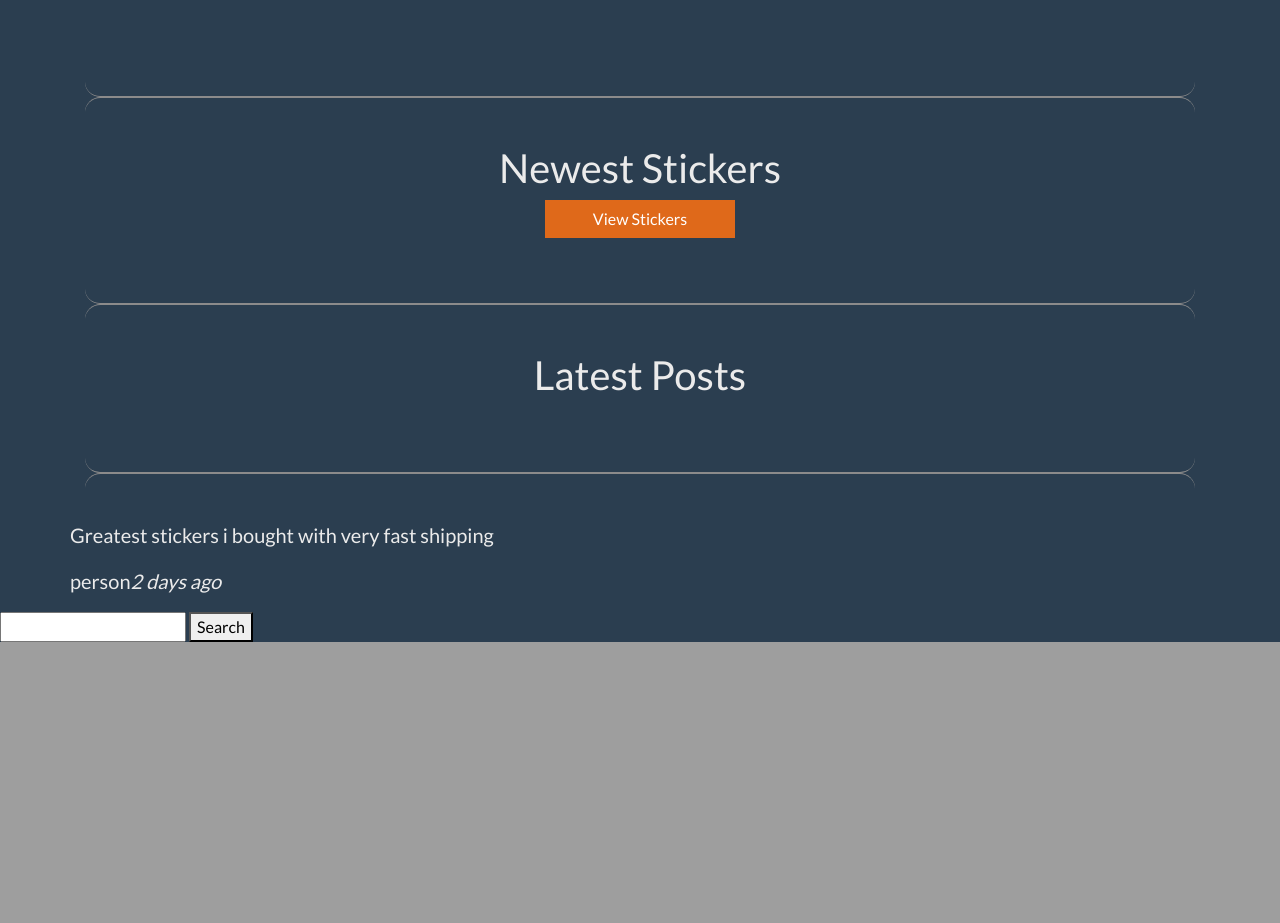
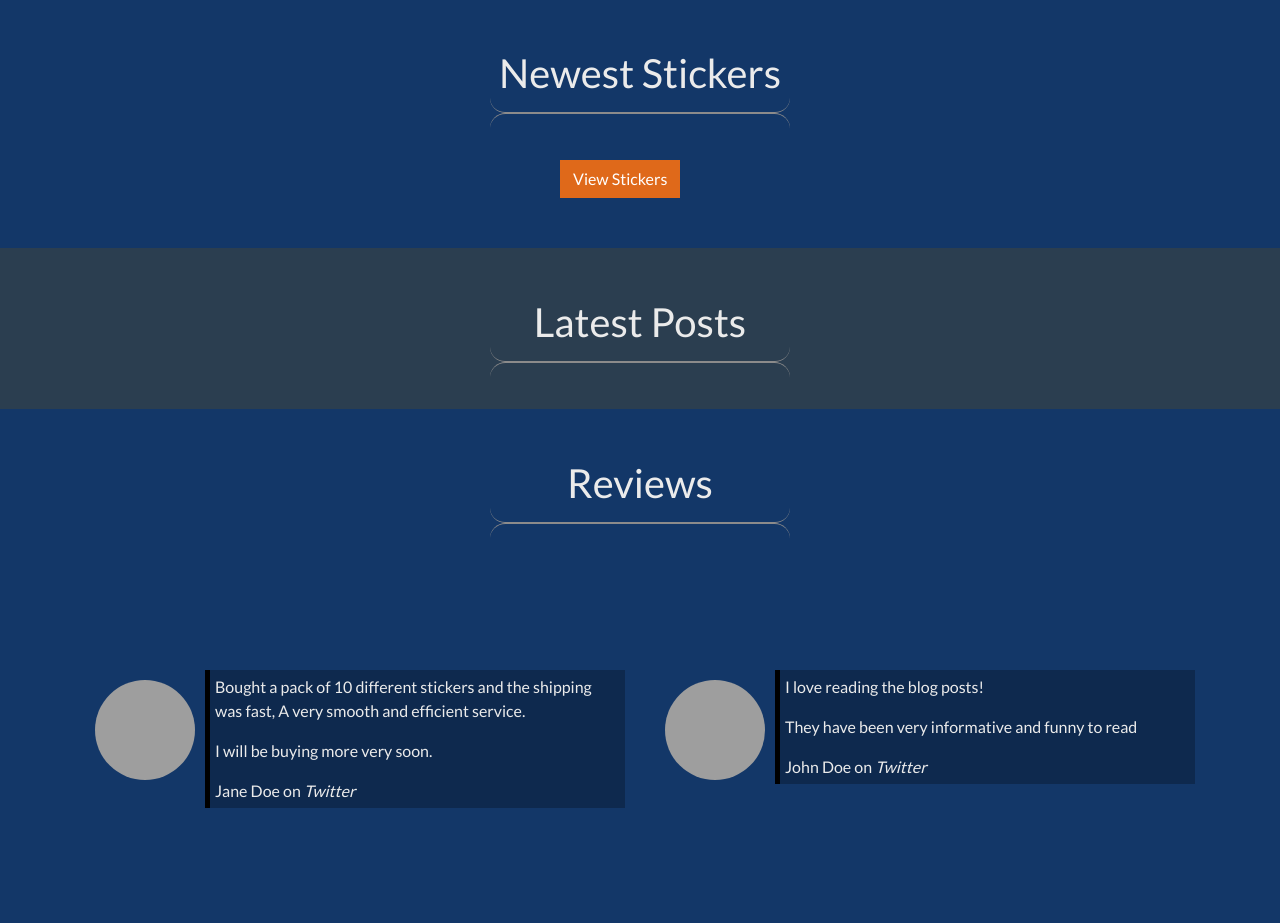
Before and after one commit to John-E5/Dev-Stickers, a Django app: page / in a window 1280 px wide. Shown: the part 801-1724 px from the top of the page. Before the commit the page ends 1443 px from the top, so only its background shows below. Run offline with Django 3.2, Linux system fonts and the light colour scheme; data that the repository does not hold is empty; some libraries are stand-ins or nearby versions; grey boxes are pictures that could not be loaded.

Commit message:
Updated landing section styles and added sal.js library

```diff
--- a/landing/templates/index.html
+++ b/landing/templates/index.html
@@ -5,7 +5,6 @@
         <div class="jumbotron jumbotron-fluid">
             <div class="container text-center jumbo-title">
                 <h1 class="display-1 font-weight-bold">Dev Stickers</h1>
-                <hr class="my-1">
                 <p class="lead font-weight-bold">Top Blog Posts and All the Best Developer Stickers.</p>
                 <p class="lead">
                     <a class="btn btn-primary btn-lg" href="{% url 'stickers' %}" role="button">Shop Now</a>
@@ -16,8 +15,8 @@
 
     <section id="stickers">
         <div class="container">
-            <hr>
             <h1 class="text-center">Newest Stickers</h1>
+            <hr class="section-hr">
             <div class="row">
                 {% for sticker in stickers %}
                 <div class="col-md-3">
@@ -27,15 +26,18 @@
                     </div>
                 </div>
                 {% endfor %}
-            <a href="{% url 'stickers' %}" class="col-md-2 offset-md-5 btn btn-primary">View Stickers</a>
+                <div class="col-8 offset-3 col-md-2 offset-md-5 sticker-button">
+                    <a href="{% url 'stickers' %}" class="btn btn-primary">View
+                        Stickers</a>
+                </div>
             </div>
         </div>
     </section>
 
     <section id="posts">
         <div class="container">
-            <hr>
             <h1 class="text-center">Latest Posts</h1>
+            <hr class="section-hr">
             <div class="row">
                 {% for post in posts %}
                 <div class="col-md-6 card text-center">
@@ -58,12 +60,38 @@
 
     <section id="reviews">
         <div class="container">
-            <hr>
+            <h1 class="text-center">Reviews</h1>
+            <hr class="section-hr">
             <div class="row">
-                <blockquote class="blockquote">
-                    <p>Greatest stickers i bought with very fast shipping</p>
-                    <footer>person<cite>2 days ago</cite></footer>
-                </blockquote>
+                <div class="col-xs-12 col-md-6">
+                    <div class="media">
+                        <div class="media-left hidden-xs">
+                            <img src="media/images/woman.png" class="rounded-circle" height=100 width=100>
+                        </div>
+                        <div class="media-body">
+                            <blockquote class="quote">
+                                <p>Bought a pack of 10 different stickers and the shipping was fast,
+                                    A very smooth and efficient service.</p>
+                                    <p>I will be buying more very soon.</p>
+                                <footer>Jane Doe on <cite title="Twitter">Twitter</cite></footer>
+                            </blockquote>
+                        </div>
+                    </div>
+                </div>
+                <div class="col-xs-12 col-md-6">
+                    <div class="media">
+                        <div class="media-left hidden-xs">
+                            <img src="media/images/guy-image.png" class="rounded-circle" height=100 width=100>
+                        </div>
+                        <div class="media-body">
+                            <blockquote class="quote">
+                                <p>I love reading the blog posts!</p>
+                                <p>They have been very informative and funny to read</p>
+                                <footer>John Doe on <cite title="Twitter">Twitter</cite></footer>
+                            </blockquote>
+                        </div>
+                    </div>
+                </div>
             </div>
         </div>
     </section>
--- a/static/css/style.css
+++ b/static/css/style.css
@@ -1,4 +1,8 @@
+
 /*--------------------------------------------------------------------Landing*/
+h1 {
+    padding-top: 50px;
+}
 
 .jumbotron {
     height: 100vh;
@@ -12,6 +16,7 @@
     align-items: center;
     justify-content: center;
     color: #3c4957;
+    margin: 0;
 }
 
 .jumbo-title {
@@ -25,10 +30,6 @@
 .card {
     background: transparent;
     border-style: none;
-}
-
-.container {
-    padding-top: 50px;
 }
 
 .fa {
@@ -52,3 +53,47 @@ hr:before {
   border-width: 0 0 1px 0;
   border-radius: 20px;
 }
+
+hr.section-hr {
+    width: 300px;
+    color: black;
+}
+
+/*--------------------------------Landing stickers*/
+
+#stickers {
+    background-color: #133768;
+    padding: 0;
+    margin: 0;
+}
+
+.sticker-button {
+    margin-bottom: 50px;
+}
+
+/*--------------------------------Landing posts*/
+
+.card-footer {
+    margin-bottom: 50px;
+}
+
+/*--------------------------------Landing reviews*/
+
+#reviews {
+    background-color: #133768;
+}
+
+.quote {
+    border-left: 5px solid black;
+    padding: 5px;
+    background-color: rgba(0, 0, 0, .25);
+}
+
+.media {
+    margin-top: 100px;
+    margin-bottom: 100px;
+
+}
+.rounded-circle {
+    margin: 10px;
+}
--- a/templates/base.html
+++ b/templates/base.html
@@ -6,12 +6,13 @@
     <meta name="viewport" content="width=device-width, initial-scale=1.0">
     <link rel="stylesheet" href="https://cdnjs.cloudflare.com/ajax/libs/bootswatch/4.3.1/superhero/bootstrap.min.css" integrity="sha256-YgSxRvCejc0gNqQMvOecNehFWccikOO7oPWv/Bwept0=" crossorigin="anonymous" />
     <link rel="stylesheet" href="https://cdnjs.cloudflare.com/ajax/libs/font-awesome/4.7.0/css/font-awesome.min.css" integrity="sha256-eZrrJcwDc/3uDhsdt61sL2oOBY362qM3lon1gyExkL0=" crossorigin="anonymous" />
+    <link rel="stylesheet" href="{% static 'css/sal.css' %}">
     <link rel="stylesheet" href="{% static 'css/style.css' %}">
     <title>Dev Stickers</title>
     <script src="https://code.jquery.com/jquery-3.3.1.slim.min.js" integrity="sha384-q8i/X+965DzO0rT7abK41JStQIAqVgRVzpbzo5smXKp4YfRvH+8abtTE1Pi6jizo" crossorigin="anonymous"></script>
     <script src="https://cdnjs.cloudflare.com/ajax/libs/popper.js/1.14.7/umd/popper.min.js" integrity="sha384-UO2eT0CpHqdSJQ6hJty5KVphtPhzWj9WO1clHTMGa3JDZwrnQq4sF86dIHNDz0W1" crossorigin="anonymous"></script>
     <script src="https://stackpath.bootstrapcdn.com/bootstrap/4.3.1/js/bootstrap.min.js" integrity="sha384-JjSmVgyd0p3pXB1rRibZUAYoIIy6OrQ6VrjIEaFf/nJGzIxFDsf4x0xIM+B07jRM" crossorigin="anonymous"></script>
-
+    <script src="{% static 'js/sal.js' %}"></script>
     {% block head_js %}
     {% endblock head_js %}
 
```
Also changed, not shown: package.json (added, +7 -0 lines), package-lock.json (added).
